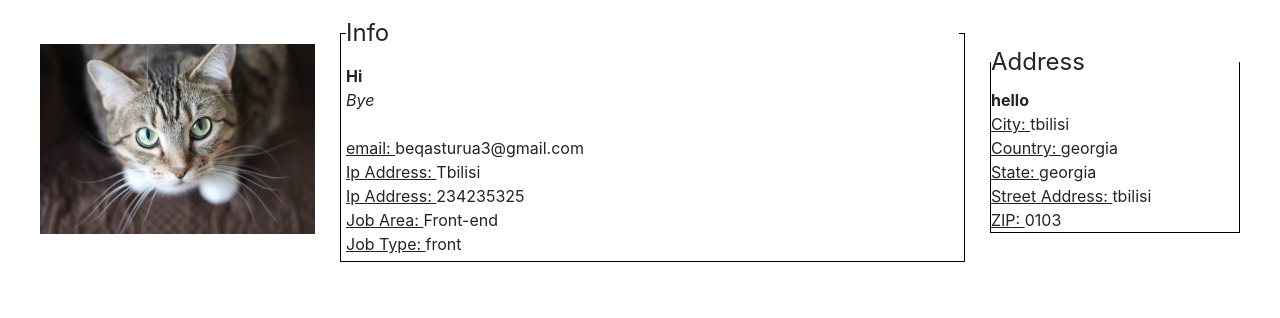
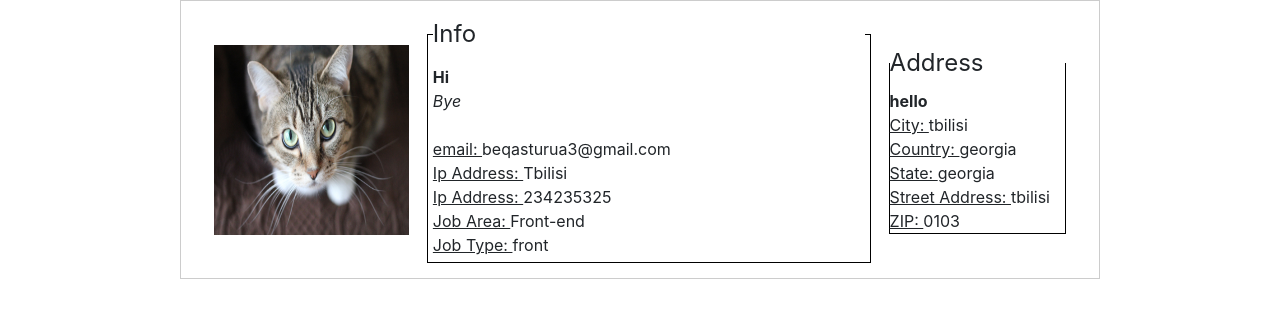
Before and after one commit to bekasturua/Sweeft-Acceleration-React-II-Step, a React (Create React App) app: page /user/1 in a window 1280 px wide. Shown: the top 318 px of the page. Built offline with nearby package versions, Linux system fonts and the light colour scheme.

Commit message:
add user page css

```diff
--- a/src/App.css
+++ b/src/App.css
@@ -14,7 +14,6 @@
 }
 body {
   overflow-x: hidden;
-  overflow-y: hidden;
 }
 
 .App-header {
--- a/src/components/User/User.js
+++ b/src/components/User/User.js
@@ -3,6 +3,7 @@ import img from "../User/img.jpg";
 
 const User = (props) => {
   return (
+    <div className={classes.d}>
       <div className={classes.header}>
         <img src={img} alt="profile" />
         <fieldset className={classes.info}>
@@ -59,6 +60,7 @@ const User = (props) => {
           </div>
         </fieldset>
       </div>
+    </div>
   );
 };
 
--- a/src/components/User/User.module.css
+++ b/src/components/User/User.module.css
@@ -43,3 +43,8 @@
     width: 98%;
   }
 }
+
+
+.d {
+  border: 1px solid #ccc;
+}
--- a/src/components/Users/Users.module.css
+++ b/src/components/Users/Users.module.css
@@ -1,6 +1,6 @@
 .col {
     width: calc(100% / 4.23);
-    margin: 10px;
+    margin: 5px;
     cursor: pointer;
 }
 
--- a/src/index.css
+++ b/src/index.css
@@ -4,6 +4,8 @@ body {
     "Droid Sans", "Helvetica Neue", sans-serif;
   -webkit-font-smoothing: antialiased;
   -moz-osx-font-smoothing: grayscale;
+  padding-left: 180px;
+  padding-right: 180px;
 }
 
 code {
```
Lines whose indentation alone changed are shown as unchanged.
